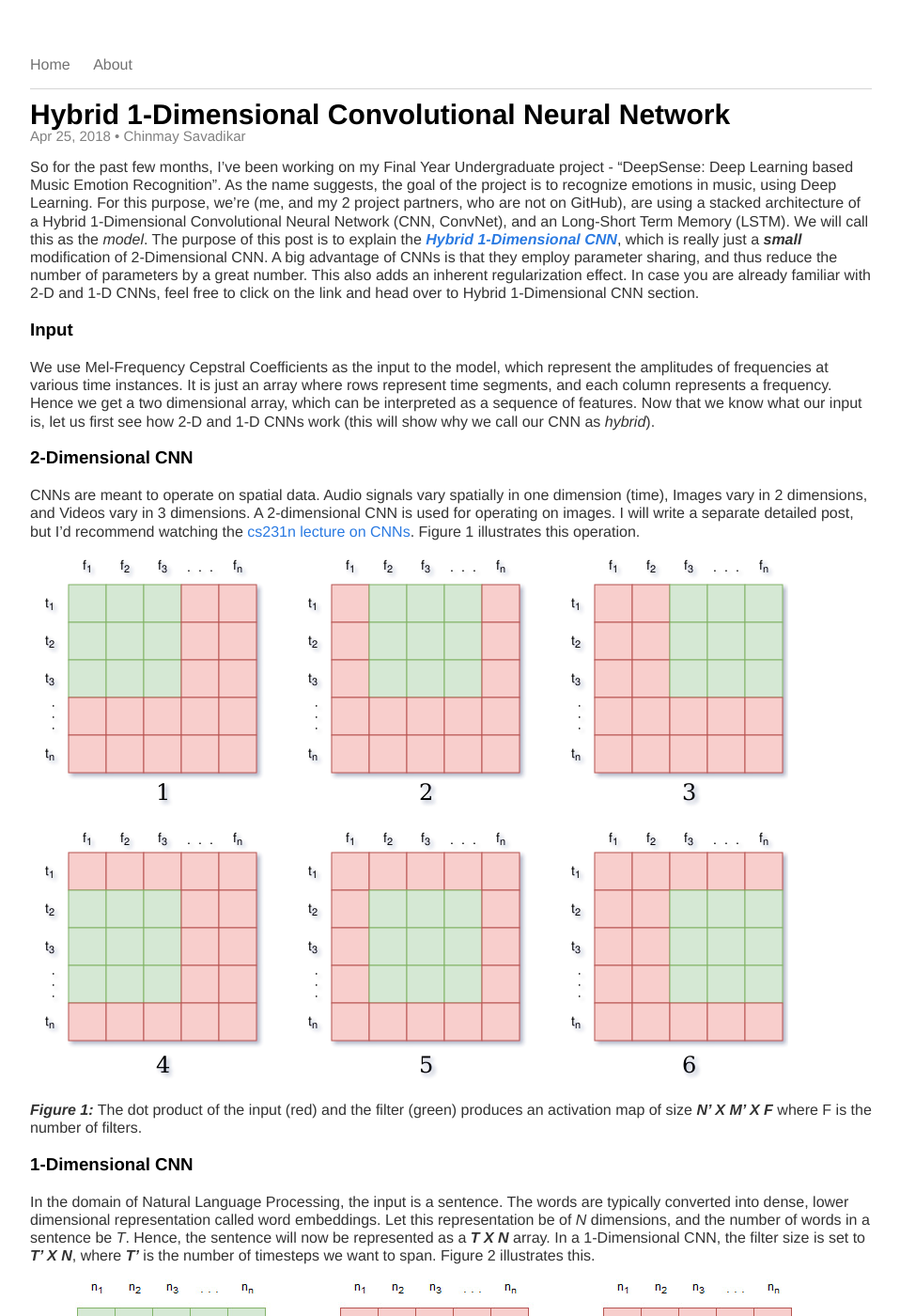
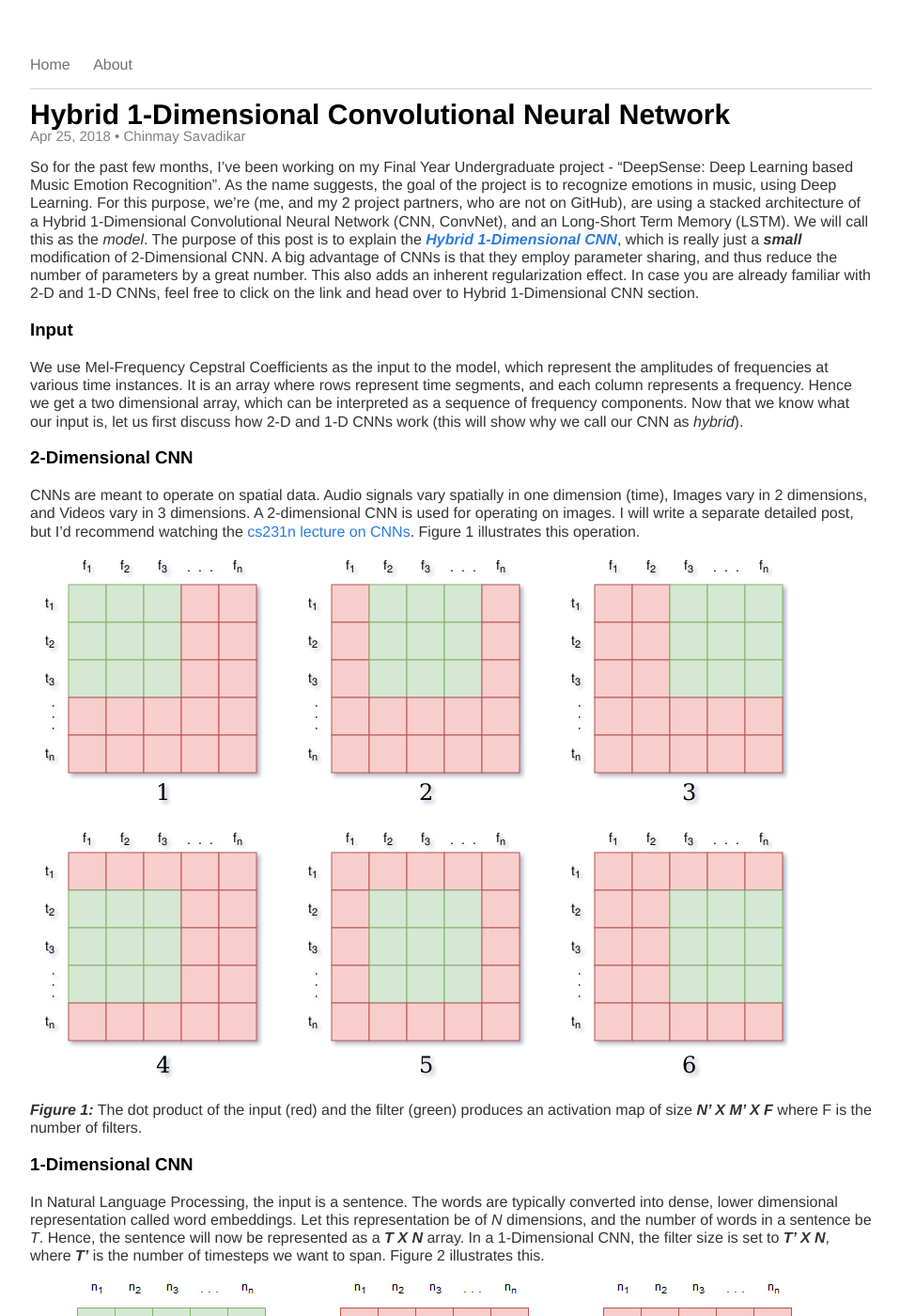
Before and after one commit to savadikarc/savadikarc.github.io, a Jekyll site: the page built from _posts/2018-05-25-hybrid-1-d-cnn.md, in a window 1280 px wide and 1400 px high. Shown: the whole window at 94% size, without its empty margins (160-1118 px from the left). Built offline with Jekyll 4.4.1, drawn with Linux system fonts in a browser that asks for light colours.

Commit message:
Rephrasing

```diff
--- a/_posts/2018-05-25-hybrid-1-d-cnn.md
+++ b/_posts/2018-05-25-hybrid-1-d-cnn.md
@@ -12,9 +12,8 @@ The purpose of this post is to explain the [***Hybrid 1-Dimensional CNN***](#hyb
 CNNs is that they employ parameter sharing, and thus reduce the number of parameters by a great number. This also adds an inherent regularization effect. In case you are already familiar with 2-D and 1-D CNNs, feel free to click on the link and head over to Hybrid 1-Dimensional CNN section.
 
 ### Input
-We use Mel-Frequency Cepstral Coefficients as the input to the model, which represent the amplitudes of frequencies at various time instances. It is just an array where
-rows represent time segments, and each column represents a frequency. Hence we get a two dimensional array, which can be interpreted as a sequence of features.
-Now that we know what our input is, let us first see how 2-D and 1-D CNNs work (this will show why we call our CNN as *hybrid*).
+We use Mel-Frequency Cepstral Coefficients as the input to the model, which represent the amplitudes of frequencies at various time instances. It is an array where rows represent time segments, and each column represents a frequency. Hence we get a two dimensional array, which can be interpreted as a sequence of frequency components.
+Now that we know what our input is, let us first discuss how 2-D and 1-D CNNs work (this will show why we call our CNN as *hybrid*).
 
 ### 2-Dimensional CNN
 CNNs are meant to operate on spatial data. Audio signals vary spatially in one dimension (time), Images vary in 2 dimensions, and Videos vary in 3 dimensions. A 2-dimensional CNN is used for operating on images. I will write a separate detailed post, but I'd recommend watching the [cs231n](http://cs231n.stanford.edu/) [lecture on CNNs](https://youtu.be/bNb2fEVKeEo?list=PL3FW7Lu3i5JvHM8ljYj-zLfQRF3EO8sYv). Figure 1 illustrates this operation.
@@ -24,7 +23,7 @@ CNNs are meant to operate on spatial data. Audio signals vary spatially in one d
 ***Figure 1:*** The dot product of the input (red) and the filter (green) produces an activation map of size ***N' X M' X F*** where F is the number of filters.
 
 ### 1-Dimensional CNN
-In the domain of Natural Language Processing, the input is a sentence. The words are typically converted into dense, lower dimensional representation called word embeddings.
+In Natural Language Processing, the input is a sentence. The words are typically converted into dense, lower dimensional representation called word embeddings.
 Let this representation be of *N* dimensions, and the number of words in a sentence be *T*. Hence, the sentence will now be represented as a ***T X N*** array. In a 1-Dimensional
 CNN, the filter size is set to ***T' X N***, where ***T'*** is the number of timesteps we want to span. Figure 2 illustrates this.
 
```
